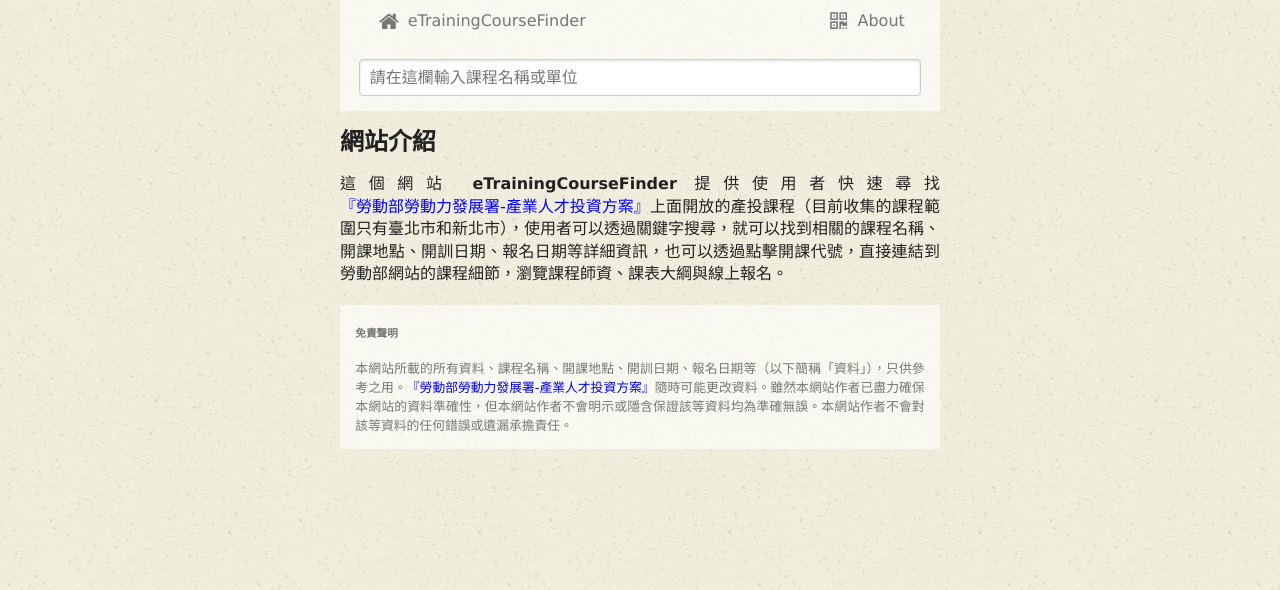
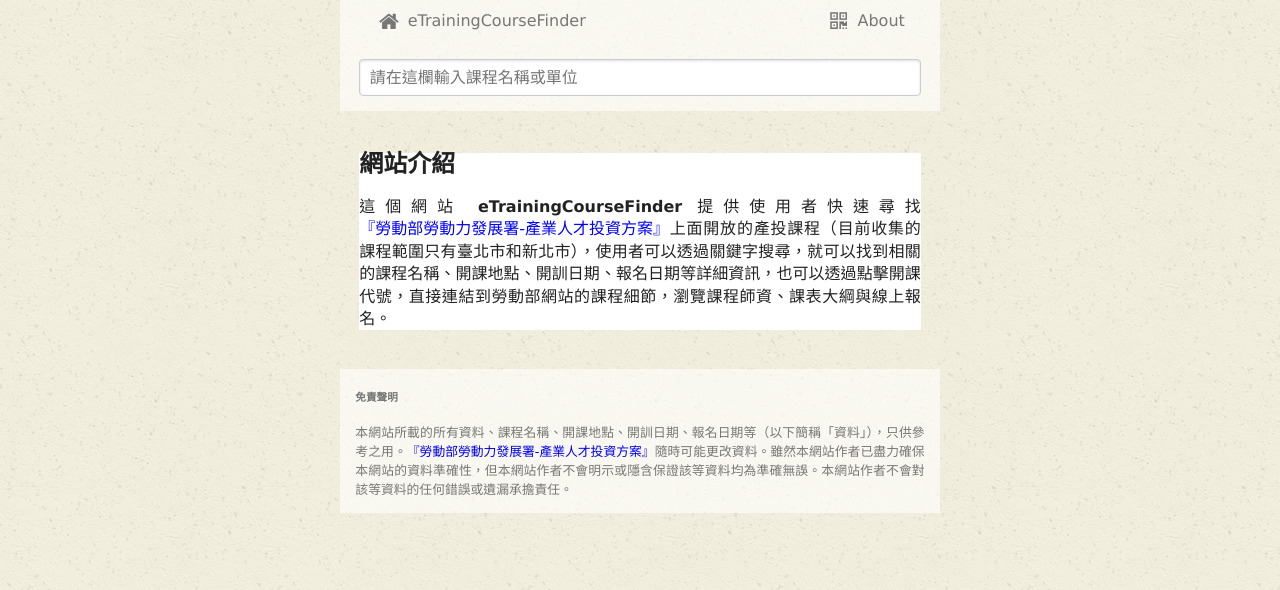
Before and after one commit to hansliu/etraining-course-finder-heroku, a Flask app: page / in a window 1280 px wide. Shown: the top 590 px of the page. Run offline with Flask 2, Linux system fonts and the light colour scheme; some libraries are stand-ins or nearby versions.

Commit message:
updated css

```diff
--- a/static/main.css
+++ b/static/main.css
@@ -87,6 +87,7 @@ footer {
 
 #content {
   margin: 1.2em 0;
+  padding: 0.2em 1.2em;
   line-height: 1.4em;
 }
 
@@ -97,12 +98,11 @@ footer {
   vertical-align: middle;
 }
 
-#content .loading {
-  text-align: center;
+#brief {
+  background-color: rgba(255, 255, 255, 1);
 }
 
 #course {
-  padding: 0.2em 1.2em;
   background-color: rgba(255, 255, 255, 0.6);
 }
 
@@ -127,6 +127,5 @@ footer {
 }
 
 #about {
-  padding: 0.2em 1.2em;
   background-color: rgba(255, 255, 255, 1);
 }
--- a/templates/base.html
+++ b/templates/base.html
@@ -69,9 +69,11 @@
 
         <div id="content">
             {% block content %}
-            <h2>網站介紹</h2>
+            <div id="brief">
+                <h2>網站介紹</h2>
 
-            <p> 這個網站 <b>eTrainingCourseFinder</b> 提供使用者快速尋找<a href="http://tims.etraining.gov.tw/timsonline/index.aspx">『勞動部勞動力發展署-產業人才投資方案』</a>上面開放的產投課程（目前收集的課程範圍只有臺北市和新北市），使用者可以透過關鍵字搜尋，就可以找到相關的課程名稱、開課地點、開訓日期、報名日期等詳細資訊，也可以透過點擊開課代號，直接連結到勞動部網站的課程細節，瀏覽課程師資、課表大綱與線上報名。</p>
+                <p> 這個網站 <b>eTrainingCourseFinder</b> 提供使用者快速尋找<a href="http://tims.etraining.gov.tw/timsonline/index.aspx">『勞動部勞動力發展署-產業人才投資方案』</a>上面開放的產投課程（目前收集的課程範圍只有臺北市和新北市），使用者可以透過關鍵字搜尋，就可以找到相關的課程名稱、開課地點、開訓日期、報名日期等詳細資訊，也可以透過點擊開課代號，直接連結到勞動部網站的課程細節，瀏覽課程師資、課表大綱與線上報名。</p>
+            </div>
             {% endblock %}
         </div>
 
```
